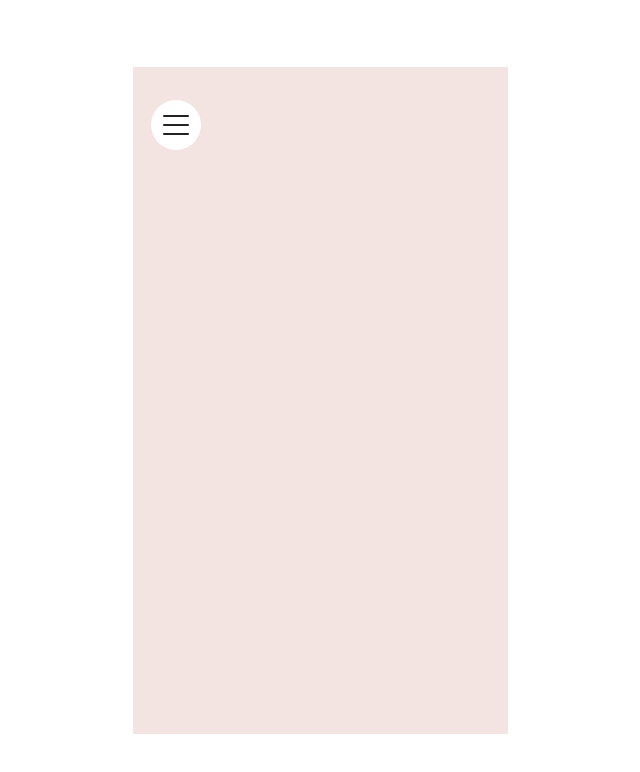
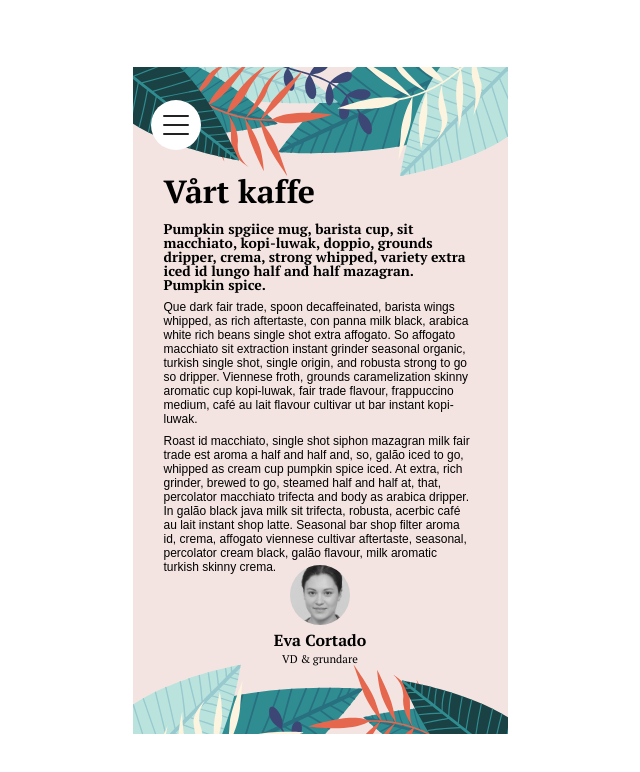
Before and after one commit to Avancerad-JavaScript-med-React-JS-EC/grupparbete-crypto-fighters, a React (Create React App) app: page /about in a window 1280 px wide. Shown: the top 772 px of the page, without its empty margins (320-960 px from the left). Built offline with nearby package versions, Linux system fonts and the light colour scheme.

Commit message:
About Page Done, small changes to nav
About Page Done, small changes to nav

```diff
--- a/src/components/About.jsx
+++ b/src/components/About.jsx
@@ -1,5 +1,7 @@
 import React from 'react';
 import Nav from './Nav';
+import '../css/About.css';
+import cortado from '../assets/graphics/eva-cortado.jpg';
 
 export default function About() {
 	return (
@@ -7,11 +9,38 @@ export default function About() {
 			<Nav />
 
 			<div className="About">
-				{/* <p>Vårt kaffe</p>
-				<p>
-					Pumpkin spice mug, barista cup, sit macchiato, kopi-luwak, doppio, grounds dripper, crema, strong
-					whipped, variety extra iced id lungo half and half mazagran. Pumpkin spice.
-				</p> */}
+				<div className="content">
+					<div className="beanInfo">
+						<h1 className="aboutHeader">Vårt kaffe</h1>
+						<p className="strong text">
+							Pumpkin spgiice mug, barista cup, sit macchiato, kopi-luwak, doppio, grounds dripper, crema,
+							strong whipped, variety extra iced id lungo half and half mazagran. Pumpkin spice.
+						</p>
+						<p className="text">
+							Que dark fair trade, spoon decaffeinated, barista wings whipped, as rich aftertaste, con
+							panna milk black, arabica white rich beans single shot extra affogato. So affogato macchiato
+							sit extraction instant grinder seasonal organic, turkish single shot, single origin, and
+							robusta strong to go so dripper. Viennese froth, grounds caramelization skinny aromatic cup
+							kopi-luwak, fair trade flavour, frappuccino medium, café au lait flavour cultivar ut bar
+							instant kopi-luwak.
+						</p>
+						<p className="text">
+							Roast id macchiato, single shot siphon mazagran milk fair trade est aroma a half and half
+							and, so, galão iced to go, whipped as cream cup pumpkin spice iced. At extra, rich grinder,
+							brewed to go, steamed half and half at, that, percolator macchiato trifecta and body as
+							arabica dripper. In galão black java milk sit trifecta, robusta, acerbic café au lait
+							instant shop latte. Seasonal bar shop filter aroma id, crema, affogato viennese cultivar
+							aftertaste, seasonal, percolator cream black, galão flavour, milk aromatic turkish skinny
+							crema.
+						</p>
+					</div>
+
+					<div className="vdContent">
+						<img className="img" alt="Eva-Cortado" src={cortado}></img>
+						<p className="vdName">Eva Cortado</p>
+						<p className="vdInfo">VD & grundare</p>
+					</div>
+				</div>
 			</div>
 		</div>
 	);
--- a/src/components/Nav.jsx
+++ b/src/components/Nav.jsx
@@ -15,7 +15,7 @@ export default function Nav() {
 					{NavItems.map((items, index) => {
 						return (
 							<>
-								<Link className="linkItem" onClick={handleClick} to={items.url} key={index}>
+								<Link className="linkItem" onClick={handleClick} to={items.url} key={index.id}>
 									{items.item}
 								</Link>
 								<div className="underline"></div>
--- a/src/components/navItems.js
+++ b/src/components/navItems.js
@@ -1,11 +1,17 @@
+
+
 const NavItems = [
     {
+        id: '1',
         item: 'Home',
-        url:'/menu'
+        url: '/menu'
     },
     {
+        id: '2',
         item: 'Vårt Kaffe',
-        url:'/about'
+        url: '/about'
     },
 ]
+
+
 export default NavItems;
--- a/src/css/About.css
+++ b/src/css/About.css
@@ -1,5 +1,75 @@
-.about {
+.About {
 	width: 375px;
-	height: 667px;
-    position: relative;
+	height: 667;
+	position: relative;
+	background: #f3e4e1;
 }
+.About::before {
+	content: '';
+	background: top no-repeat url('../assets/graphics/graphics-header.svg');
+	height: 113px;
+	width: 375px;
+	position: absolute;
+	top: 0;
+}
+
+.About::after {
+	content: '';
+	background: bottom no-repeat url('../assets/graphics/graphics-footer.svg');
+	height: 113px;
+	width: 375px;
+	position: absolute;
+	bottom: 0;
+}
+.content {
+	margin-bottom: 2rem;
+	padding: 1rem;
+	height: 41.6875rem;
+	width: 375px;
+	max-height: 667px;
+	display: flex;
+	flex-direction: column;
+	align-content: center;
+	justify-content: center;
+}
+.beanInfo{
+	height: 28rem;
+	margin-left: 15px;
+	width: 311px;
+	display: flex;
+	flex-direction: column;
+	justify-content: center;
+}
+.aboutHeader {
+	margin: 70px 0px 10px 0px;
+	font-family: 'PT Serif', serif;
+}
+.vdContent {
+	text-align: center;
+
+}
+.vdName {
+	font-family: 'PT Serif', serif;
+	font-size: 1rem;
+	font-weight: 700;
+}
+.vdInfo {
+	font-family: 'PT Serif', serif;
+	font-size: .7rem;
+	margin-bottom: 18px;
+}
+.text {
+	line-height: 14px;
+	font-size: 12px;
+	margin-bottom: .5rem;
+}
+.strong{
+	font-weight: 600;
+	font-family: 'PT Serif', serif;
+	font-size: 14px;
+}
+.img {
+	height: 60px;
+	width: 60px;
+	border-radius: 50%;
+}
--- a/src/css/nav.css
+++ b/src/css/nav.css
@@ -35,10 +35,10 @@
 .navContentActive {
 	position: absolute;
 	width: 375px;
-	height: 667px;
+	height: 100%;
 	background-color: #2F2926;
 	max-width: 375px;
-	max-height: 667px;
+	max-height: 1061px;
 	z-index: 3;
 	display: flex;
 	flex-direction: column;
```
